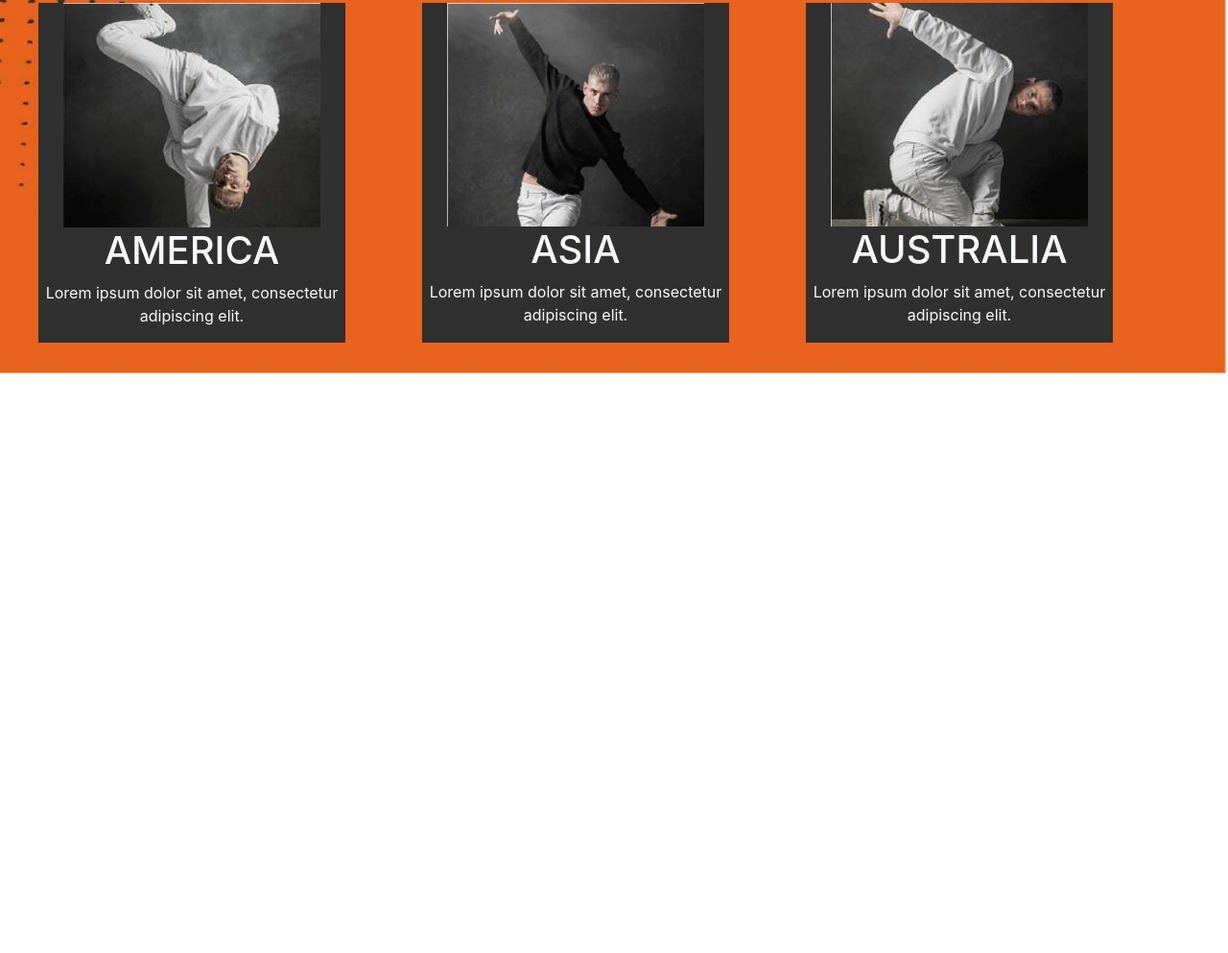
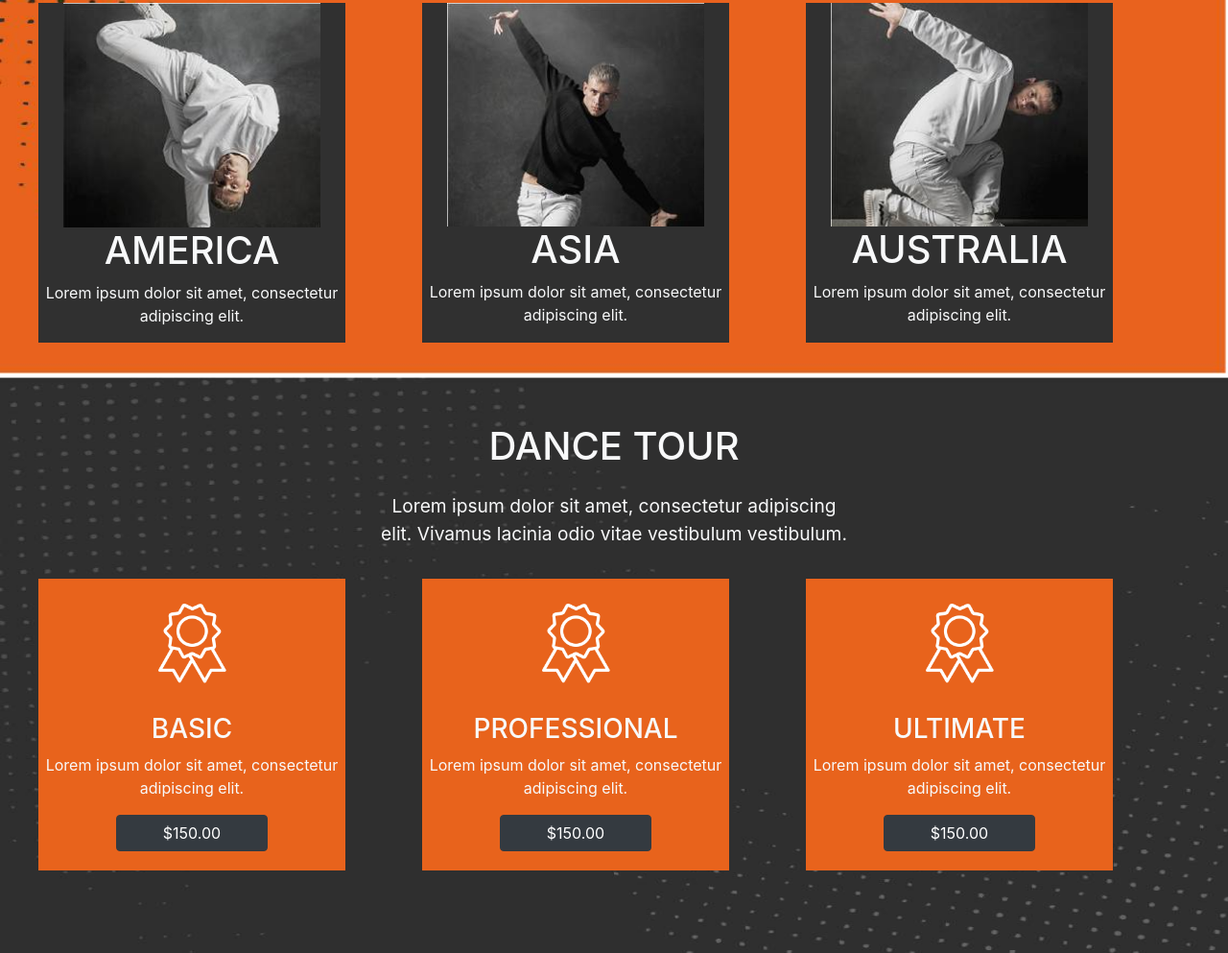
Before and after one commit to Jensonjebaraj/githubemc1, a plain HTML site: page practice/index.html in a window 1280 px wide. Shown: the part 765-1758 px from the top of the page at 96% size. Before the commit the page ends 1158 px from the top, so only its background shows below. Drawn offline with nearby package versions, Linux system fonts and the light colour scheme.

Commit message:
page-3 created

```diff
--- a/practice/assets/css/style.css
+++ b/practice/assets/css/style.css
@@ -58,6 +58,24 @@ nav li:hover{
     font-size: 1.2em;
 }
 
+.sec-3{
+    background-image: url(../../assets/images/sec-3\ bg.jpg);
+    height: 600px;
+    width: 100%;
+    background-size: cover;
+    background-size: 100% 100%;
+}
+
+.sec-3-bg-2{
+    background-color: #e8631c;
+    margin: 0px 40px 0px 40px;
+    padding-bottom: 20px;
+}
+
+.sec-3-img{
+    width: 80px;
+}
+
 @media (max-width:576px){
     .sec-1{
         height: 300px;
@@ -73,7 +91,22 @@ nav li:hover{
     .sec-1 p{
         font-size: 1rem;
     }
+    .sec-2{
+        height: 1200px;
+    }
     .sec-2-bg-2{
         margin: 0px;
+        padding-bottom: 30px;
+        display: block;
+    }
+    .sec-3{
+        height: 1130px;
+    }
+    .sec-3 h1{
+        padding-top: 50px;
+    }
+    .sec-3-bg-2{
+        margin: 0px;
+        padding-bottom: 30px;
     }
 }
--- a/practice/index.html
+++ b/practice/index.html
@@ -98,6 +98,38 @@
 
       <!--section-3-->
 
+      <div class="container-fluid pt-5 text-center text-light sec-3">
+        <h1>DANCE TOUR</h1>
+        <p class="sec-2-p py-3 mx-auto">Lorem ipsum dolor sit amet, consectetur adipiscing elit. Vivamus lacinia odio vitae vestibulum vestibulum. </p>
+        <div class="row">
+          <div class="col-sm-3 px-0 sec-3-bg-2">
+            <img src="assets/images/sec-3 img.png" class="sec-3-img py-4" alt="dancer img">
+            <h3>BASIC</h3>
+            <P>Lorem ipsum dolor sit amet, consectetur adipiscing elit.</P>
+            <button class="btn btn-dark px-5">$150.00</button>
+          </div>
+          <div class="col-sm-3 px-0 sec-3-bg-2">
+            <img src="assets/images/sec-3 img.png" class="sec-3-img py-4" alt="dancer img">
+            <h3>PROFESSIONAL</h3>
+            <p>Lorem ipsum dolor sit amet, consectetur adipiscing elit.</p>
+            <button class="btn btn-dark px-5">$150.00</button>
+          </div>
+          <div class="col-sm-3 px-0 sec-3-bg-2">
+            <img src="assets/images/sec-3 img.png" class="sec-3-img py-4" alt="dancer img">
+            <h3>ULTIMATE</h3>
+            <p>Lorem ipsum dolor sit amet, consectetur adipiscing elit.</p>
+            <button class="btn btn-dark px-5">$150.00</button>
+          </div>
+        </div>
+      </div>
+
+
+
+
+
+
+      <!--section-4-->
+
 
 
 
```
Also changed, not shown: practice/assets/images/sec-3 bg.jpg (added), practice/assets/images/sec-3 img.png (added).
